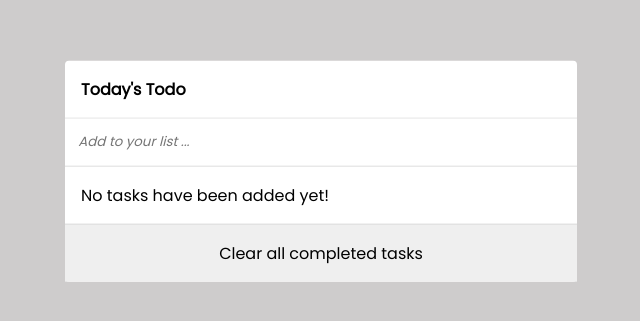
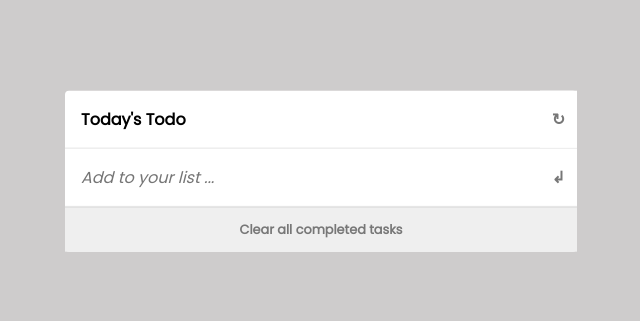
Before and after one commit to Cathella/todo-list-app, a website built with webpack: page src/index.html in a window 1280 px wide. Shown: the part 129-450 px from the top of the page, without its empty margins (319-959 px from the left). Built offline with nearby package versions, Linux system fonts and the light colour scheme.

Commit message:
style updates

```diff
--- a/src/index.html
+++ b/src/index.html
@@ -9,15 +9,20 @@
 <body>
   <main>
     <div class="container">
-      <p>Today's Todo</p>
+      <header>
+        <p>Today's Todo</p>
+        <button id="reloadBtn">↻</button>
+      </header>
       <div>
-        <input type="text" placeholder="Add to your list ...">
+        <form action="#">
+          <input type="text" placeholder="Add to your list ...">
+          <button id="enterBtn">↲</button>
+        </form>
 
-        <ul id="list" class="todo-list">
-          <li>No tasks have been added yet!</li>
+        <ul class="todo-list">
         </ul>
 
-        <button>Clear all completed tasks</button>
+        <button id="clearCompleted">Clear all completed tasks</button>
       </div>
     </div>
   </main>
--- a/src/style.css
+++ b/src/style.css
@@ -28,10 +28,14 @@ main {
   border-radius: 0.25em;
 }
 
+header, form {
+  display: flex;
+  border-bottom: 1px solid #ddd;
+}
+
 p {
   padding: 1em;
   width: 100%;
-  border-bottom: 1px solid #ddd;
   font-weight: bold;
 }
 
@@ -40,11 +44,15 @@ input {
   font-style: italic;
   border: none;
   width: 100%;
-  border-bottom: 1px solid #ddd;
+  font-size: 1em;
+  outline: none;
 }
 
 ul {
   list-style: none;
+}
+
+li {
   padding: 1em;
 }
 
@@ -53,5 +61,16 @@ button {
   padding: 1em;
   border: none;
   border-top: 1px solid #ddd;
+  font-size: 0.8em;
+  font-weight: bold;
+  color: #777;
+}
+
+#reloadBtn,
+#enterBtn {
+  width: 40px;
+  padding: 0;
+  border: none;
+  background: white;
   font-size: 1em;
 }
```
Also changed, not shown: dist/bundle.js, dist/index.html.
